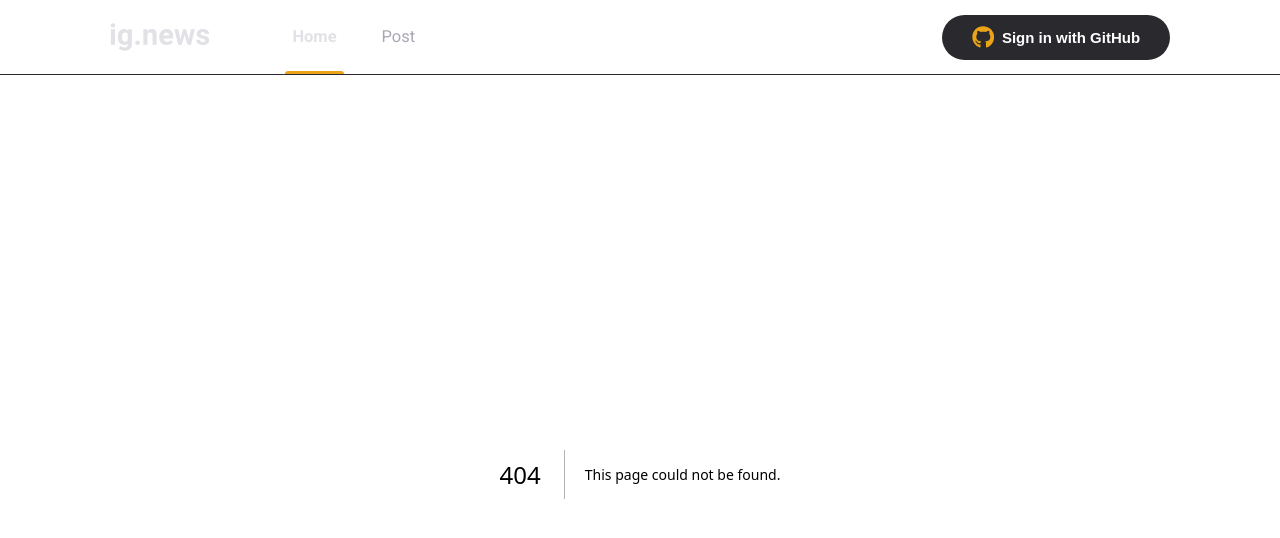
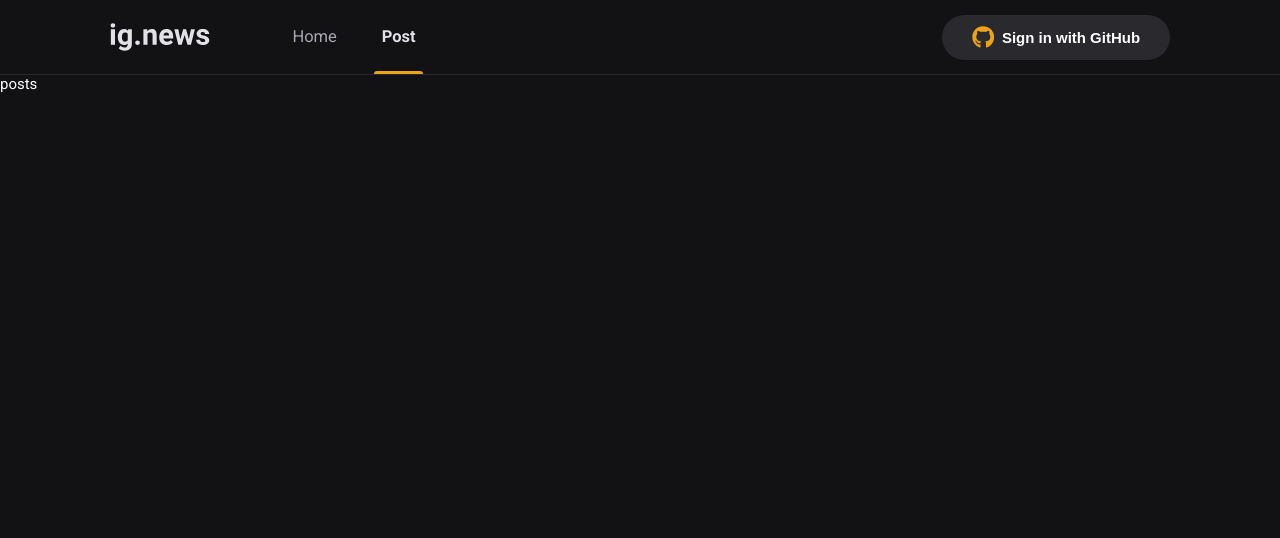
Before and after one commit to zLibrian/ig-news, a Next.js app: page /posts in a window 1280 px wide. Before the commit this address had no page. Shown: the top 538 px of the page. Built offline with nearby package versions, Linux system fonts and the light colour scheme.

Commit message:
chore: salvando ṕra resetar o pc...

```diff
--- /dev/null
+++ b/src/app/posts/page.tsx
@@ -0,0 +1,3 @@
+export default function Post() {
+  return <main>posts</main>;
+}
--- a/src/components/Header/index.tsx
+++ b/src/components/Header/index.tsx
@@ -1,19 +1,29 @@
+'use client';
+
 import Image from 'next/image';
 import Link from 'next/link';
+import { usePathname } from 'next/navigation';
 import { SignInButton } from '../SignInButton';
 
 import styles from './page.module.scss';
 
 export function Header() {
+  const pathname = usePathname();
+  console.log(pathname);
   return (
     <header className={styles.headerContainer}>
       <div className={styles.headerContent}>
         <Image src="/images/logo.svg" alt="ig.news" width={100} height={100} />
         <nav>
-          <Link className={styles.active} href="/">
+          <Link className={pathname === '/' ? styles.active : ''} href="/">
             Home
           </Link>
-          <Link href="/posts">Post</Link>
+          <Link
+            className={pathname?.includes('/post') ? styles.active : ''}
+            href="/posts"
+          >
+            Post
+          </Link>
         </nav>
         <SignInButton />
       </div>
```
